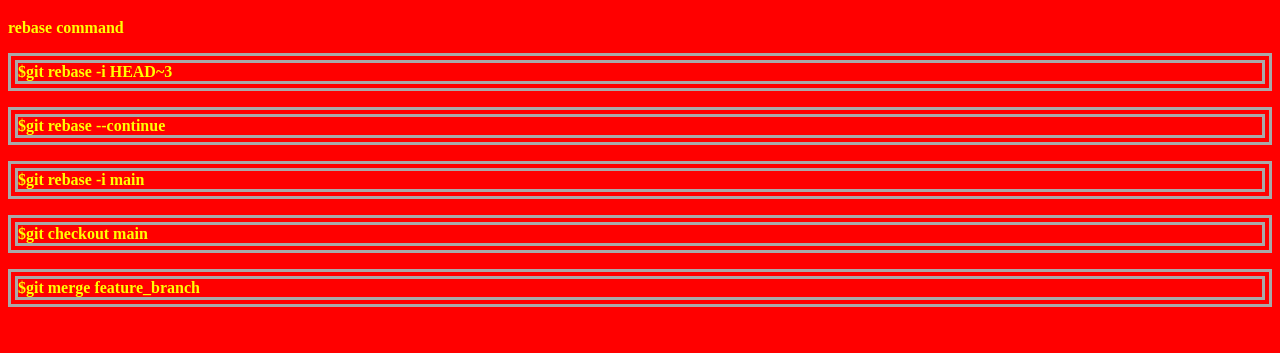
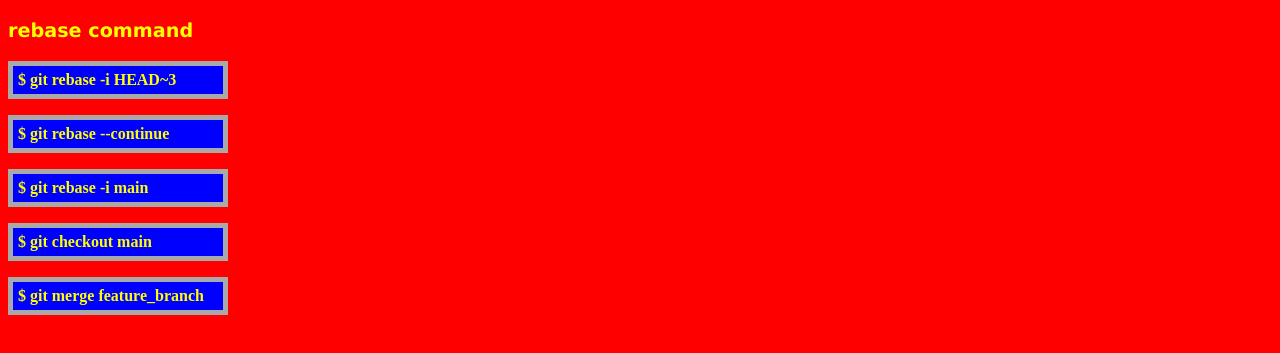
Before and after one commit to VelamPillai/rebasedemo, a plain HTML site: page index.html in a window 1280 px wide. Shown: the part 71-424 px from the top of the page. Drawn offline with Linux system fonts and the light colour scheme.

Commit message:
change in style

```diff
--- a/index.css
+++ b/index.css
@@ -12,7 +12,18 @@ p{
     font-weight: bolder;
 }
 
+#head_com
+{
+    font-weight: bolder;
+    font-family: 'Lucida Sans', 'Lucida Sans Regular', 'Lucida Grande', 'Lucida Sans Unicode', Geneva, Verdana, sans-serif;
+    font-size: larger;
+}
 .com
 {
-    border: 10px double darkgrey;
+    border: 5px solid darkgrey;
+    height:auto;
+    width:200px;
+    position:relative;
+    background-color: blue;
+    padding: 5px;
 }
--- a/index.html
+++ b/index.html
@@ -9,12 +9,12 @@
 </head>
 <body>
     <h1>page about git rebase</h1>
-    <p>rebase command</p>
-    <p class="com">$git rebase -i HEAD~3</p>
-    <p class="com">$git rebase --continue</p>
+    <p id="head_com">rebase command</p>
+    <p class="com">$ git rebase -i HEAD~3</p>
+    <p class="com">$ git rebase --continue</p>
     <!-- when working with branch and want to rebase with current main in local m/c -->
-    <p class="com">$git rebase -i main</p>
-    <p class="com">$git checkout main</p>
-    <p class="com">$git merge feature_branch</p>
+    <p class="com">$ git rebase -i main</p>
+    <p class="com">$ git checkout main</p>
+    <p class="com">$ git merge feature_branch</p>
 </body>
 </html>
```
